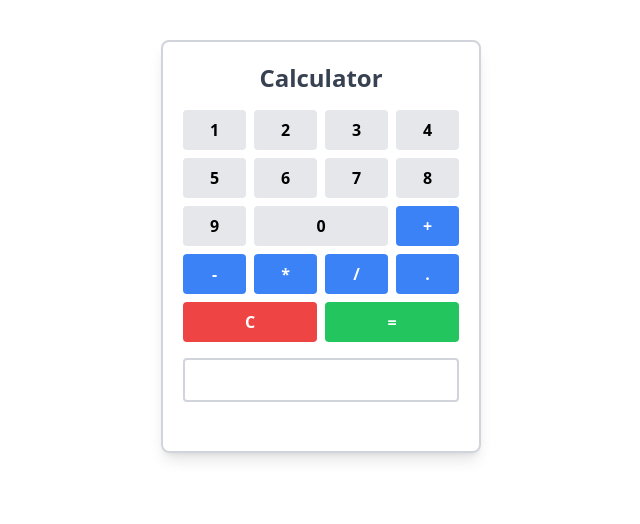
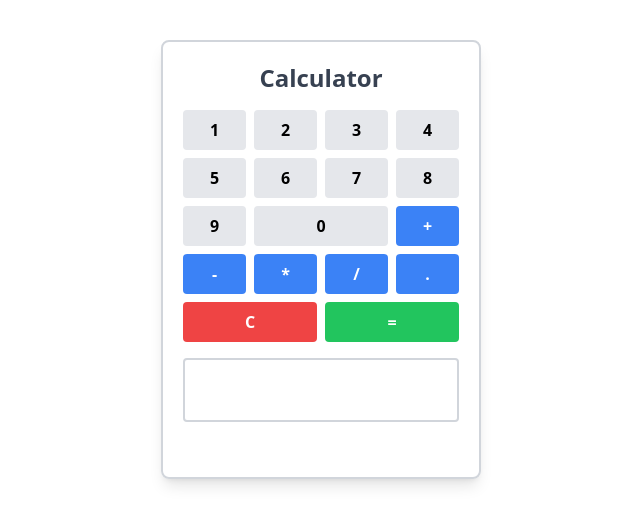
Before and after one commit to pwojcieszuk/calculator, a Next.js app: page / in a window 1280 px wide. Shown: the top 524 px of the page, without its empty margins (319-959 px from the left). Built offline with nearby package versions, Linux system fonts and the light colour scheme.

Commit message:
Use resizable textarea instead of input

```diff
--- a/src/components/Calculator.tsx
+++ b/src/components/Calculator.tsx
@@ -1,6 +1,7 @@
 "use client";
 import { ChangeEvent, useState } from "react";
 import Button from "./Button";
+import ResizableTextarea from "./ResizableTextarea";
 
 const validateInput = (expression: string) => {
   const isValid = /^[\d+\-*/. ()]+$/.test(expression);
@@ -54,7 +55,7 @@ const Calculator = () => {
     }
   };
 
-  const handleInputChange = (e: ChangeEvent<HTMLInputElement>) => {
+  const handleInputChange = (e: ChangeEvent<HTMLTextAreaElement>) => {
     const value = e.target.value;
     if (validateInput(value)) {
       setInput(value);
@@ -72,12 +73,12 @@ const Calculator = () => {
         {operationButtons.map((label) => createButton(label, "operation"))}
         {createButton("C", 'reset', true)}
         {createButton("=", 'calculate', true)}
-      </div>
-      <input
-        type="text"
+          </div>
+          <ResizableTextarea
         value={input}
         onChange={handleInputChange}
-        className="w-full p-2 border-2 border-gray-300 rounded mb-2 overflow-auto"
+        className="w-full p-2 border-2 border-gray-300 rounded mb-2 resize-none overflow-hidden"
+        style={{ minHeight: '50px' }}
       />
       <p className="text-red-500 text-sm min-h-[1.3rem]">{error}</p>
     </div>
--- /dev/null
+++ b/src/components/ResizableTextarea.tsx
@@ -0,0 +1,37 @@
+import { useEffect, useRef, ChangeEvent } from "react";
+
+interface ResizableTextareaProps {
+  value: string;
+  onChange: (e: ChangeEvent<HTMLTextAreaElement>) => void;
+  className?: string;
+  style?: React.CSSProperties;
+}
+
+const ResizableTextarea: React.FC<ResizableTextareaProps> = ({
+  value,
+  onChange,
+  className,
+  style,
+}) => {
+  const textareaRef = useRef<HTMLTextAreaElement>(null);
+
+  useEffect(() => {
+    const textarea = textareaRef.current;
+    if (textarea) {
+      textarea.style.height = "auto";
+      textarea.style.height = `${textarea.scrollHeight}px`;
+    }
+  }, [value]);
+
+  return (
+    <textarea
+      ref={textareaRef}
+      value={value}
+      onChange={onChange}
+      className={className}
+      style={style}
+    />
+  );
+};
+
+export default ResizableTextarea;
```
